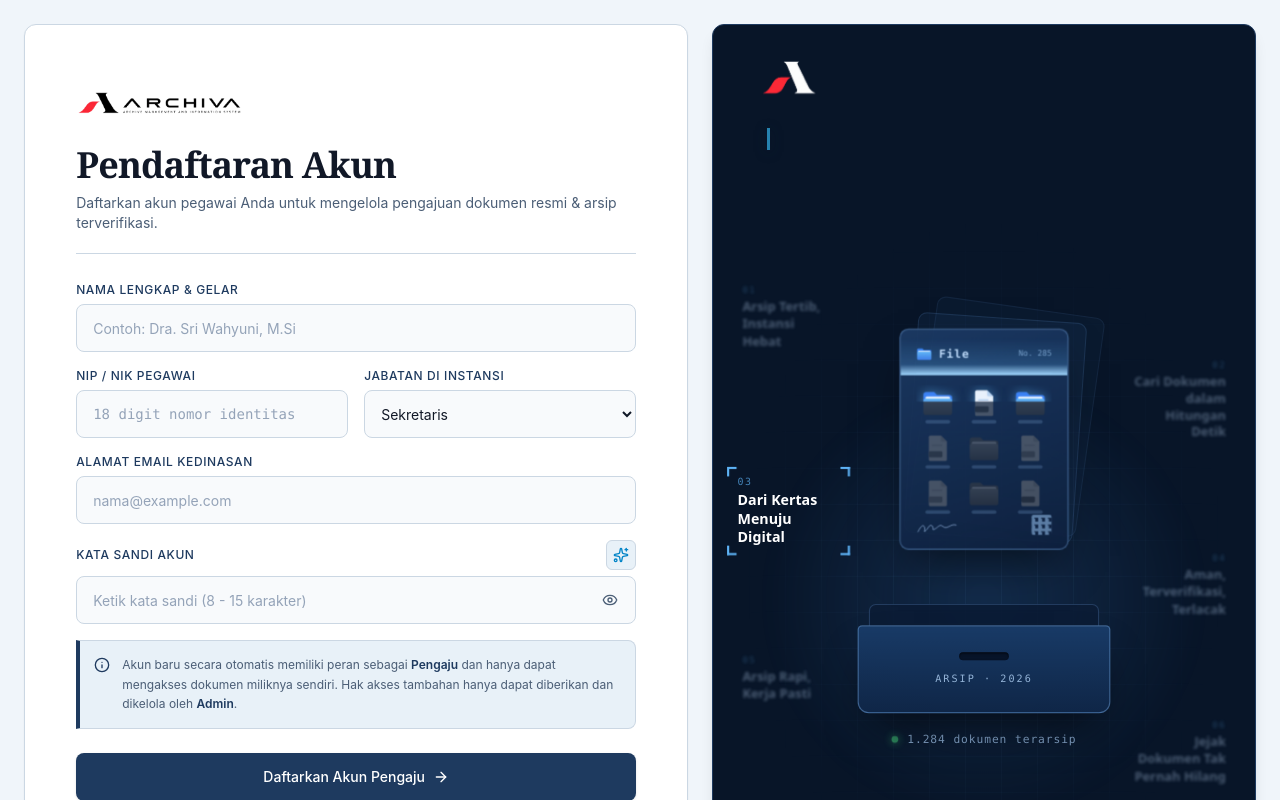
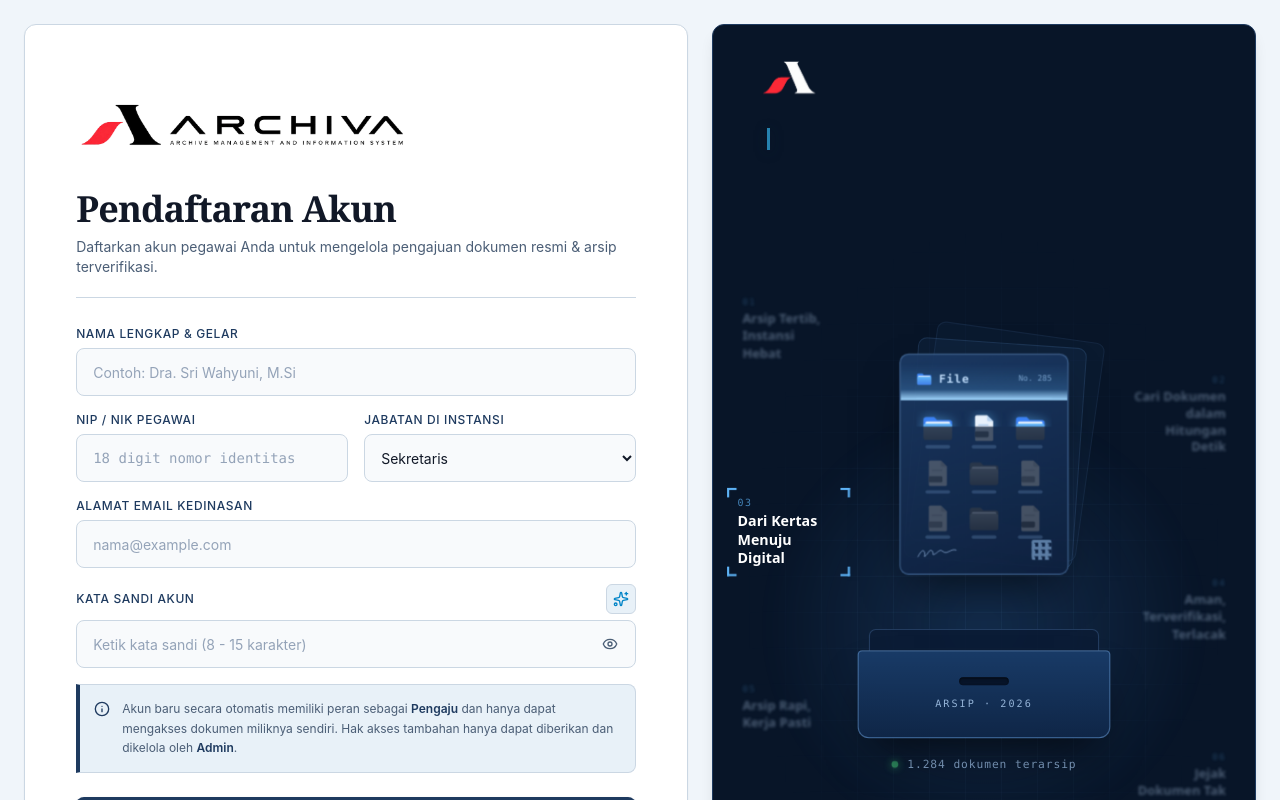
Before and after one commit to Hocaabinn/Archiva, a Next.js app: page /register in a window 1280 px wide. Shown: the top 800 px of the page. Built offline with nearby package versions, Linux system fonts and the light colour scheme.

Commit message:
tampilan(auth): sesuaikan skala ukuran logo formulir agar lebih proporsional

```diff
--- a/src/components/auth/login-form.tsx
+++ b/src/components/auth/login-form.tsx
@@ -170,7 +170,7 @@ export default function LoginForm() {
                 width={1019}
                 height={245}
                 priority
-                className="h-8 sm:h-9 lg:h-10 w-auto mb-5 sm:mb-6"
+                className="h-14 sm:h-16 lg:h-20 w-auto mb-6 sm:mb-7"
               />
               <h1 className="text-2xl font-serif font-bold tracking-tight text-[#111827] sm:text-3xl lg:text-4xl">
                 Masuk ke Sistem
--- a/src/components/auth/register-form.tsx
+++ b/src/components/auth/register-form.tsx
@@ -187,7 +187,7 @@ export default function RegisterForm() {
                 width={1019}
                 height={245}
                 priority
-                className="h-8 sm:h-9 lg:h-10 w-auto mb-5 sm:mb-6"
+                className="h-14 sm:h-16 lg:h-20 w-auto mb-6 sm:mb-7"
               />
               <h1 className="text-2xl font-serif font-bold tracking-tight text-[#111827] sm:text-3xl lg:text-4xl">
                 Pendaftaran Akun
```
